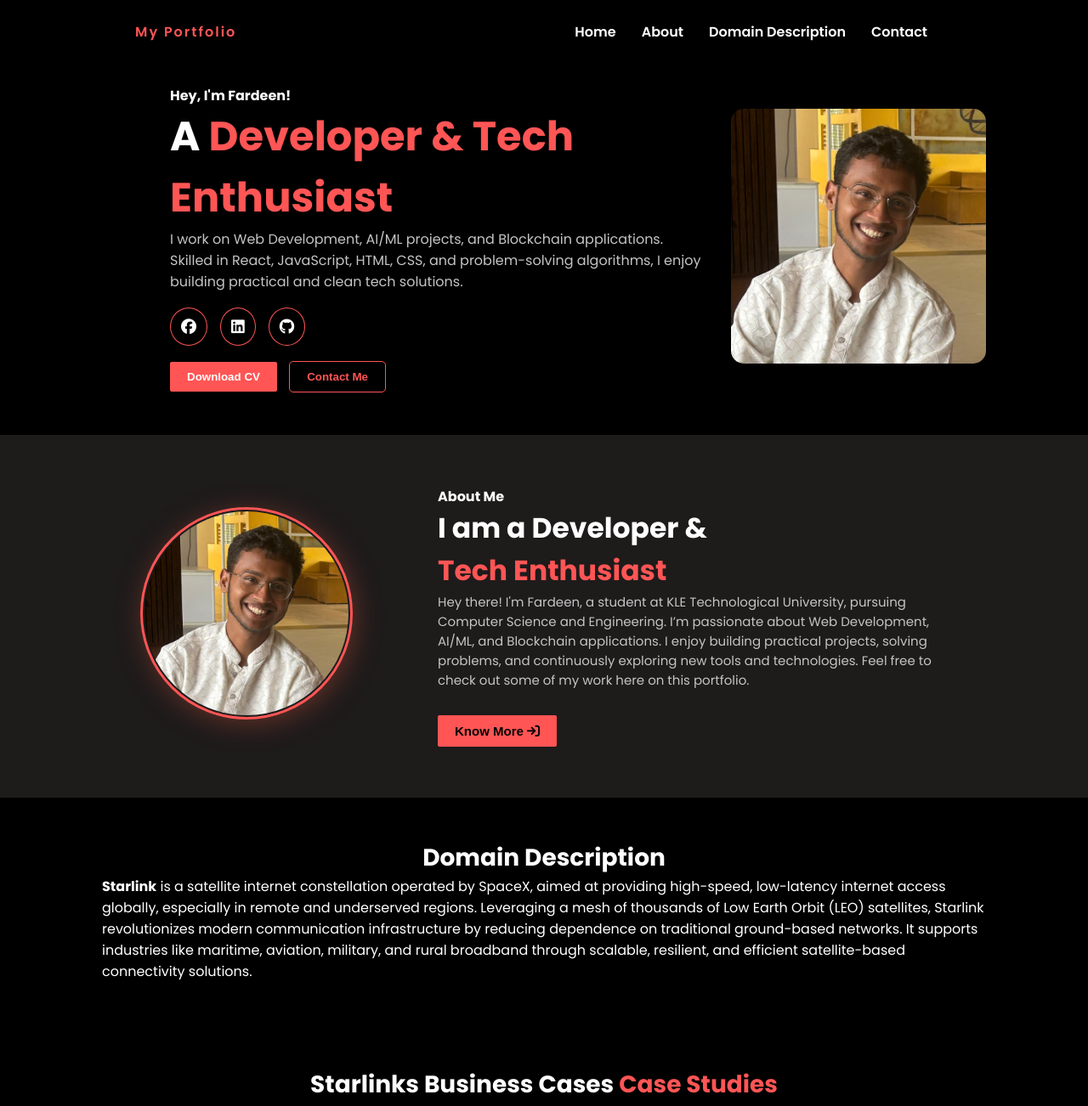
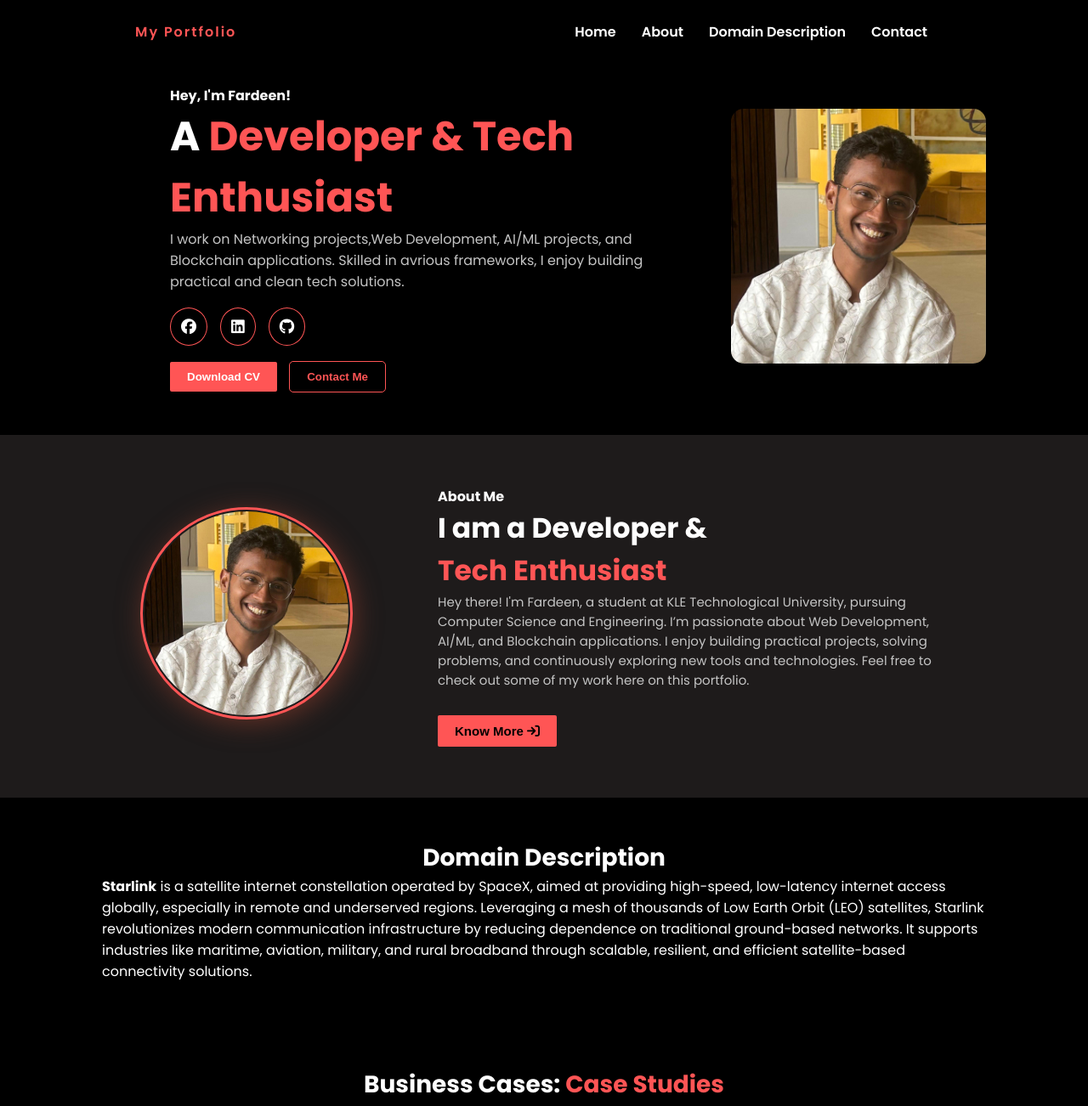
Before and after one commit to Fardeenv/portfolio_initial.github.io, a plain HTML site: page index.html in a window 1280 px wide. Shown: the top 1302 px of the page at 85% size. Drawn offline with Linux system fonts and the light colour scheme.

Commit message:
Update index.html

```diff
--- a/index.html
+++ b/index.html
@@ -33,9 +33,8 @@
             A <span>Developer & Tech Enthusiast</span>
           </h2>
           <p class="hero-section__desc">
-            I work on Web Development, AI/ML projects, and Blockchain
-            applications. Skilled in React, JavaScript, HTML, CSS, and
-            problem-solving algorithms, I enjoy building practical and clean
+            I work on Networking projects,Web Development, AI/ML projects, and Blockchain
+            applications. Skilled in avrious frameworks, I enjoy building practical and clean
             tech solutions.
           </p>
         </div>
@@ -126,7 +125,7 @@
     <!-- Projects Section -->
     <!-- Starlinks Business Cases Section -->
     <section class="projects-section" id="projects">
-      <h2>Starlinks Business Cases <span>Case Studies</span></h2>
+      <h2>Business Cases: <span>Case Studies</span></h2>
       <div class="projects-cards">
         <!-- Case 1 -->
         <div class="projects-card-box">
```
